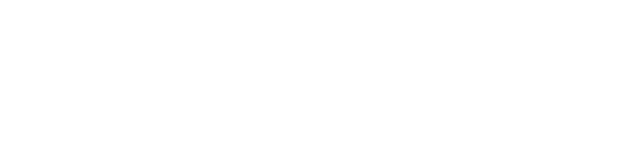
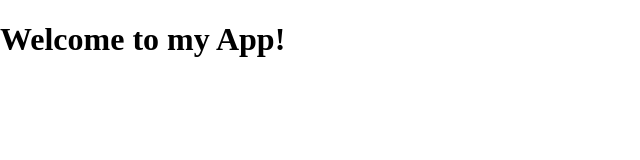
Before and after one commit to BrightDikko/quote-hub, a plain HTML site: page index.html in a window 1280 px wide. Shown: the whole page, without its empty margins (0-640 px from the left). Drawn offline with Linux system fonts and the light colour scheme.

Commit message:
new header added

```diff
--- a/index.html
+++ b/index.html
@@ -16,6 +16,7 @@
 </head>
 
 <body>
+    <h1>Welcome to my App!</h1>
     <!-- Script -->
     <script src="script.js"></script>
 </body>
```
